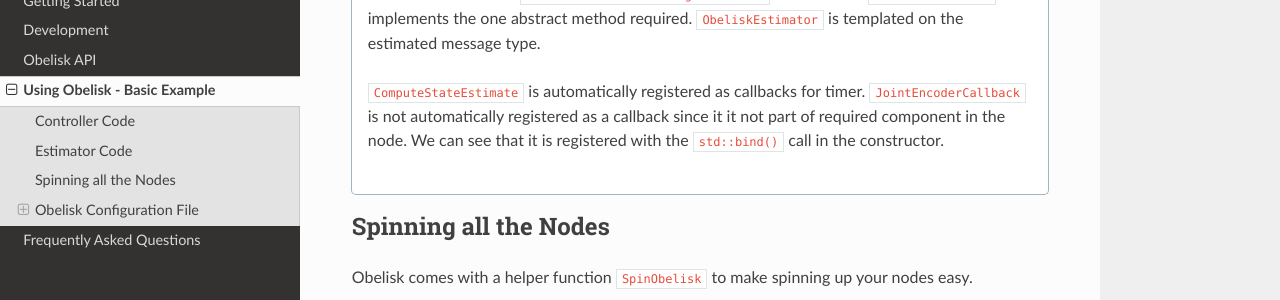
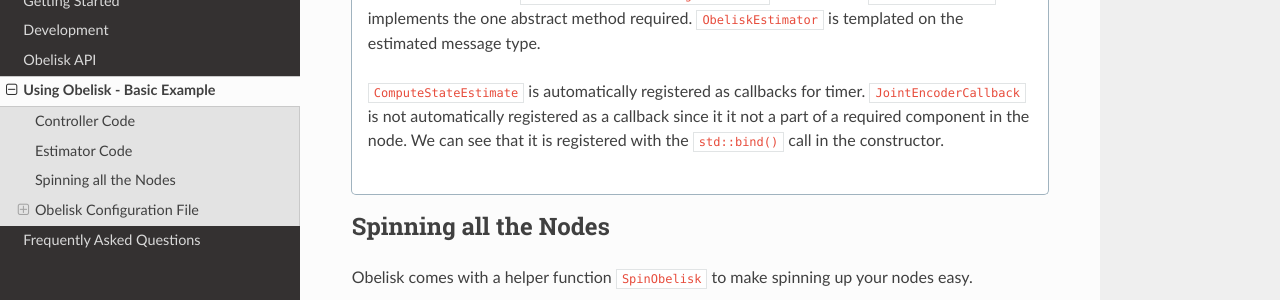
Before and after one commit to Caltech-AMBER/obelisk, a Sphinx documentation site: the page built from docs/source/using_obelisk.rst, in a window 1280 px wide and 900 px high, scrolled down 2117 px. Shown: the part 151-451 px from the top of the window. Built offline with Sphinx 7.4.7 and the Read the Docs theme 2.0.0, drawn with Linux system fonts in a browser that asks for light colours.

Commit message:
fixed typos

```diff
--- a/docs/source/using_obelisk.rst
+++ b/docs/source/using_obelisk.rst
@@ -147,7 +147,7 @@ Estimator Code
 
         Here we can see that ``JointEncodersPassthroughEstimator`` inherits from ``ObeliskEstimator`` and implements the one abstract method required. ``ObeliskEstimator`` is templated on the estimated message type.
 
-        ``ComputeStateEstimate`` is automatically registered as callbacks for timer. ``JointEncoderCallback`` is not automatically registered as a callback since it it not part of required component in the node. We can see that it is registered with the ``std::bind()`` call in the constructor.
+        ``ComputeStateEstimate`` is automatically registered as callbacks for timer. ``JointEncoderCallback`` is not automatically registered as a callback since it it not a part of a required component in the node. We can see that it is registered with the ``std::bind()`` call in the constructor.
     .. tab:: Python
         .. code-block:: python
 
```
